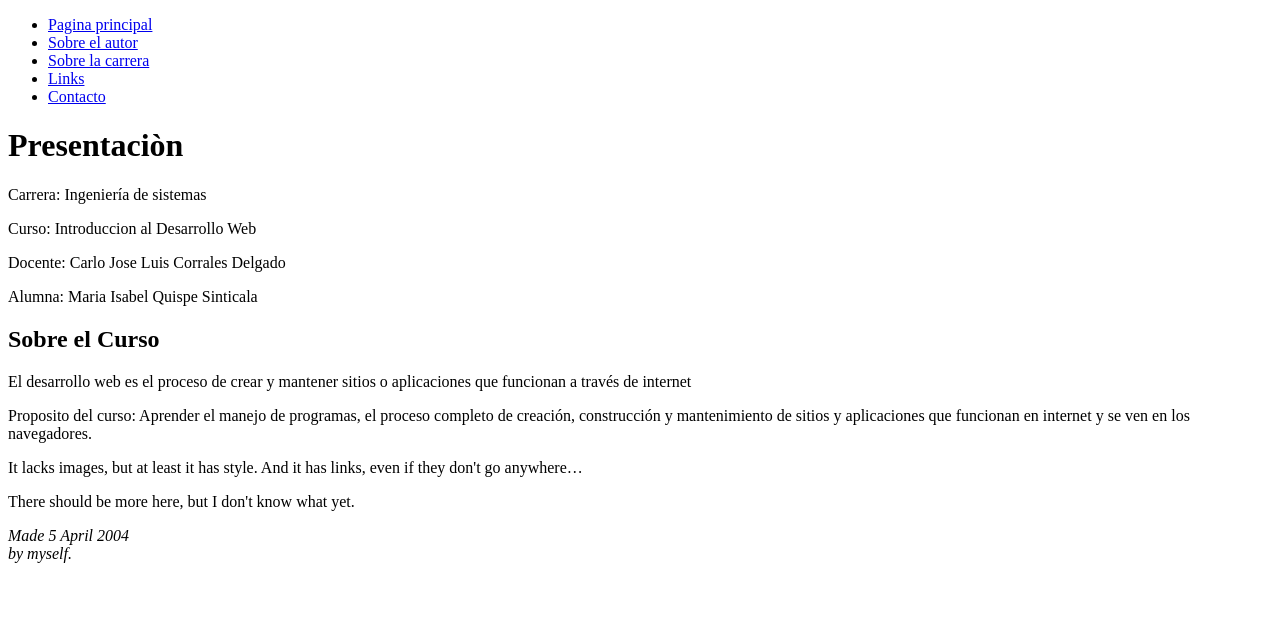
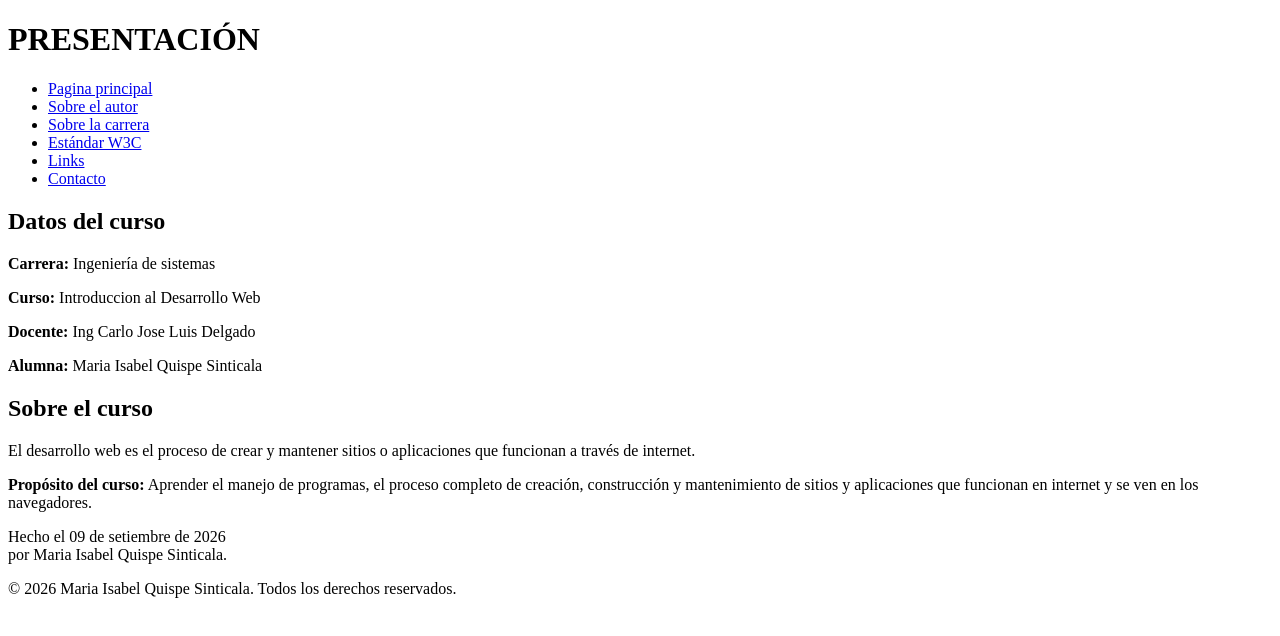
Before and after one commit to mquispesin-456/IDWeb-Isabel-Quispe, a plain HTML site: page Lab01/index.html in a window 1280 px wide. Drawn offline with Linux system fonts and the light colour scheme.

Commit message:
Edicion de contenido de index

```diff
--- a/Lab01/index.html
+++ b/Lab01/index.html
@@ -1,45 +1,47 @@
-<!DOCTYPE html PUBLIC "-//W3C//DTD HTML 4.01//EN">
-<html>
+<!DOCTYPE html>
+<html lang="es">
 <head>
-  <title>--MI PRIMERA PÀGINA WEB</title>
+  <meta charset="UTF-8">
+  <meta name="viewport" content="width=device-width, initial-scale=1.0">
+
+  <title>Isabel Quispe - Introducción al Desarrollo Web</title>
 </head>
+<body>
+  <header>
+    <h1>PRESENTACIÓN</h1>
+    <nav>
+      <ul class="navbar">
+          <li><a href="index.html">Pagina principal</a></li>
+          <li><a href="author.html">Sobre el autor</a></li>
+          <li><a href="system.html">Sobre la carrera</a></li>
+          <li><a href="w3c.html">Estándar W3C</a></li>
+          <li><a href="links.html">Links</a></li>
+          <li><a href="contact.html">Contacto</a></li>
+      </ul>
+    </nav>
+  </header>
+<main>
+  <aticle>
+    <h2>Datos del curso</h2>
+    <p><strong>Carrera:</strong> Ingeniería de sistemas</p>
+    <p><strong>Curso:</strong> Introduccion al Desarrollo Web</p>
+    <p><strong>Docente:</strong> Ing Carlo Jose Luis Delgado</p>
+    <p><strong>Alumna:</strong> Maria Isabel Quispe Sinticala</p>
+  </aticle>
 
-<body>
+  <article>
+    <h2>Sobre el curso</h2>
+    <p> El desarrollo web es el proceso de crear y mantener sitios o aplicaciones que funcionan a través de internet.</p>
+    <p><strong>Propósito del curso:</strong> Aprender el manejo de programas, el proceso completo de creación, construcción y mantenimiento de sitios y aplicaciones que funcionan en internet y se ven en los navegadores. </p>
+  </article>
 
-<!-- Menu de navegaciòn-->
-<ul class="navbar">
-  <li><a href="index.html">Pagina principal</a>
-  <li><a href="author.html">Sobre el autor</a>
-  <li><a href="system.html">Sobre la carrera</a>
-  <li><a href="links.html">Links</a>
-  <li><a href="contact.html">Contacto</a>
-</ul>
+</main>
 
-<!-- Main content -->
-<h1>Presentaciòn</h1>
-
-<p>Carrera: Ingeniería de sistemas</p>
-<p>Curso: Introduccion al Desarrollo Web</p>
-<p>Docente: Carlo Jose Luis Corrales Delgado<p>
-<p>Alumna: Maria Isabel Quispe Sinticala<p>
-
-<h2>Sobre el Curso</h2>
-
-<p>El desarrollo web es el proceso de crear y mantener sitios o aplicaciones que funcionan a través de internet </strong></p>
-
-<p>Proposito del curso:
-    Aprender el manejo de programas, el proceso completo de creación, construcción y mantenimiento de sitios y aplicaciones que funcionan en internet y se ven en los navegadores. </p>
-
-<p>It lacks images, but at least it has style.
-And it has links, even if they don't go
-anywhere&hellip;
-
-<p>There should be more here, but I don't know
-what yet.
-
-<!-- Sign and date the page, it's only polite! -->
-<address>Made 5 April 2004<br>
-  by myself.</address>
+<footer>
+  <adress>Hecho el 09 de setiembre de 2026<br>
+    por Maria Isabel Quispe Sinticala. </adress>
+    <p>&copy; 2026 Maria Isabel Quispe Sinticala. Todos los derechos reservados. </p>
+</footer>
 
 </body>
 </html>
```
Also changed, not shown: Lab01/author.html (line endings or trailing spaces).
